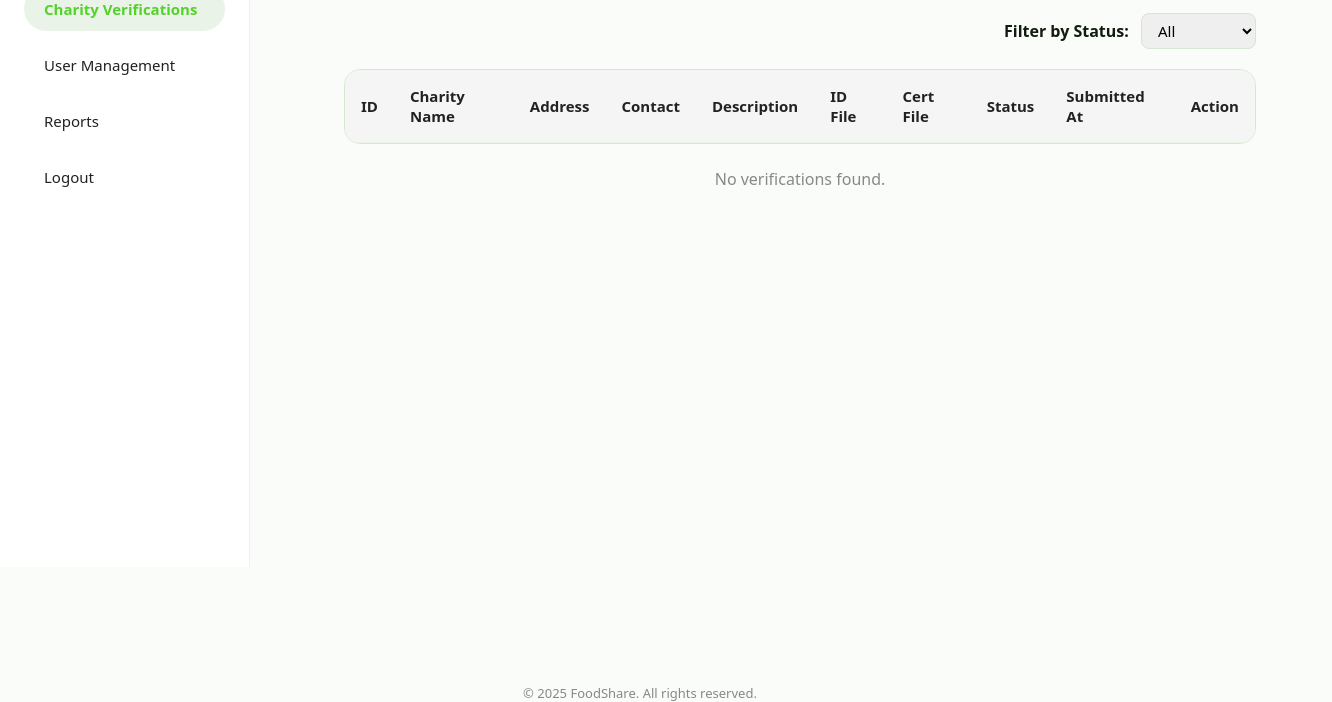
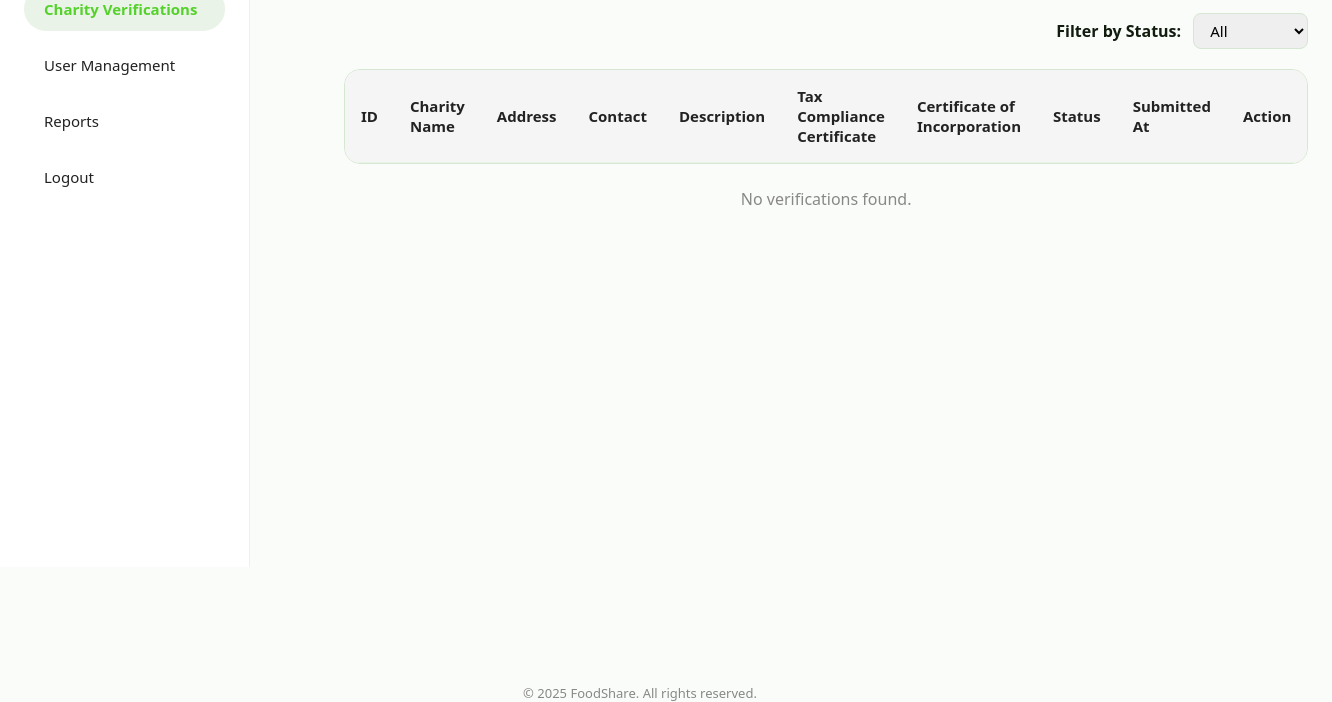
Before and after one commit to VictorNzai/FoodShare-Nairobi, a website: page frontend/AdminPages/AdminDashboard.html in a window 1280 px wide. Both pictures are taken after a click on the link "Charity Verifications". Shown: the part 233-935 px from the top of the page, 1332 px wide, since content can reach past the window. Drawn offline with nearby package versions, Linux system fonts and the light colour scheme; no server answers.

```diff
--- a/frontend/AdminPages/AdminDashboard.html
+++ b/frontend/AdminPages/AdminDashboard.html
@@ -786,8 +786,8 @@
                       <th>Address</th>
                       <th>Contact</th>
                       <th>Description</th>
-                      <th>ID File</th>
-                      <th>Cert File</th>
+                      <th>Tax Compliance Certificate</th>
+                      <th>Certificate of Incorporation</th>
                       <th>Status</th>
                       <th>Submitted At</th>
                       <th>Action</th>
```
Also changed, not shown: frontend/Charity Pages/Profile.html (+2 -2 lines), backend/uploads/charity-verifications/1751888567921-516966402-Listfiiddonations.png (added), backend/uploads/charity-verifications/1751888567926-549361249-Nexus.png (added).
